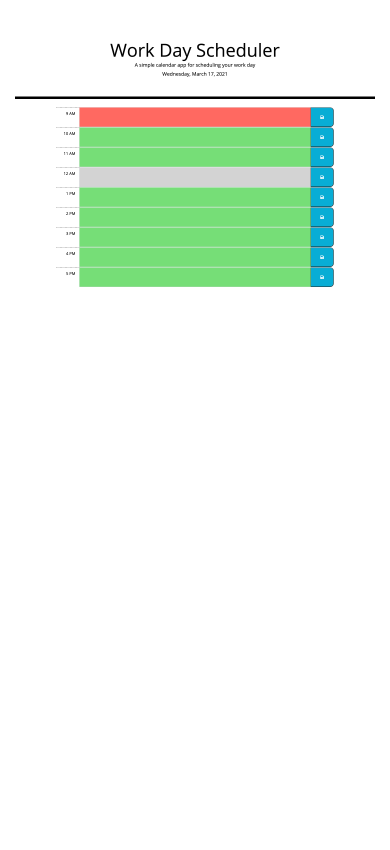
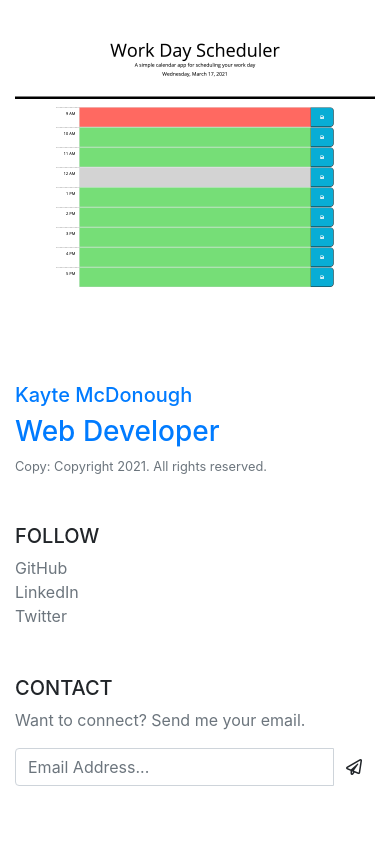
Before and after one commit to UseTheHill/portfolio_kmcdonough, a plain HTML site: page index.html in a window 390 px wide. Shown: the part 3158-4008 px from the top of the page. Before the commit the page ends 3493 px from the top, so only its background shows below. Drawn offline with nearby package versions, Linux system fonts and the light colour scheme; some packages are replaced by stand-ins of ours; a script that the page names is missing.

Commit message:
added footer, contact and social media links

```diff
--- a/index.html
+++ b/index.html
@@ -70,25 +70,66 @@
             <div class="section-heading text-center">
                 <h1 class="heading-title">Latest Work</h1>
             </div>
-            <div class="row">
-                <div class="lightbox-content col-12">
+            <div class="row no-gutters">
+                <div class="lightbox-content col-12 col-md-4">
                     <a href="./assets/images/datebutler_screenshot.png" data-lightbox="screenshot">
                     <img src="./assets/images/datebutler_screenshot.png" class="img-fluid" alt="screenshot of datebutler">
                     </a>
                 </div>
-                <div class="lightbox-content col-12">
+                <div class="lightbox-content col-12 col-sm-6 col-md-4">
                     <a href="./assets/images/weather_screenshot.png" data-lightbox="screenshot">
-                    <img src="./assets/images/weather_screenshot.png" class="img-fluid" alt="screenshot of datebutler">
+                    <img src="./assets/images/weather_screenshot.png" class="img-fluid" alt="screenshot of weather app website">
                     </a>
                 </div>
-                <div class="lightbox-content col-12">
+                <div class="lightbox-content col-12 col-sm-6 col-md-4">
                     <a href="./assets/images/workdayplanner_screenshot.png" data-lightbox="screenshot">
-                    <img src="./assets/images/workdayplanner_screenshot.png" class="img-fluid" alt="screenshot of datebutler">
+                    <img src="./assets/images/workdayplanner_screenshot.png" class="img-fluid" alt="screenshot of workday planner app">
                     </a>
                 </div>
             </div>
         </div>
     </section>
+
+<footer class="py-5 ">
+    <div class="container">
+        <div class="row">
+            <div class="col-12 col-md-5 col-lg-4 mb-5 mc-md-0">
+                <a href="index.html">
+                    <div class="signature">
+                        <h5 class="signature-heading">Kayte McDonough</h5>
+                        <h3 class="signature-subhead">Web Developer</h3>
+                    </div>
+                </a>
+                <small class="d-block mt-2 text-muted">Copy: Copyright 2021. All rights reserved.</small>
+            </div>
+            <div class="col-12 col-md-5 col-lg-4 mb-5 mc-md-0">
+                <h5 class="text-uppercase">Follow</h5>
+                <ul class="list-unstyled text-small mb-0">
+                    <li>
+                        <a href="https://github.com/UseTheHill" class="text-muted">GitHub</a>
+                    </li>
+                    <li>
+                        <a href="https://www.linkedin.com/in/kayte-mcdonough-88151a105/" class="text-muted">LinkedIn</a>
+                    </li>
+                    <li>
+                        <a href="https://twitter.com/usethehill" class="text-muted">Twitter</a>
+                    </li>
+                </ul>
+            </div>
+            <div class="col-12 col-md-5 col-lg-4">
+                <h5 class="text-uppercase">Contact</h5>
+                <p class="text-muted">Want to connect? Send me your email.</p>
+                <div class="input-group mb-3">
+                    <input type="text" class="form-control" placeholder="Email Address...">
+                    <div class="input-group-append">
+                        <button class="btn" type="button">
+                            <i class="far fa-paper-plane"></i>
+                        </button>
+                    </div>
+                </div>
+        </div>
+    </div>
+</footer>
 
 
 <script src="https://code.jquery.com/jquery-3.3.1.slim.min.js"></script>
```
